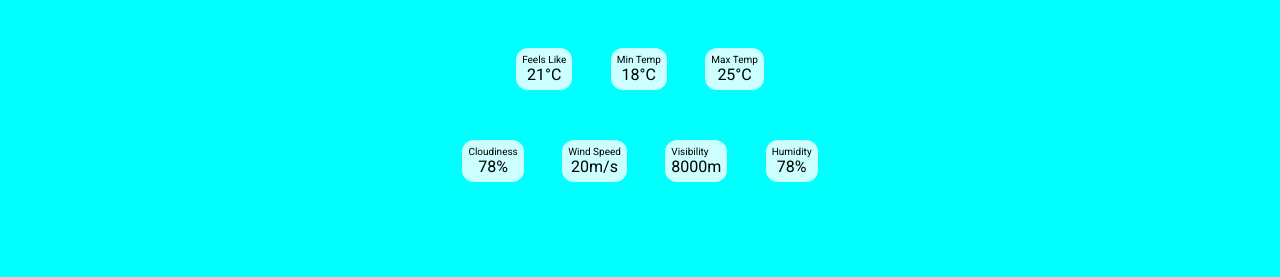
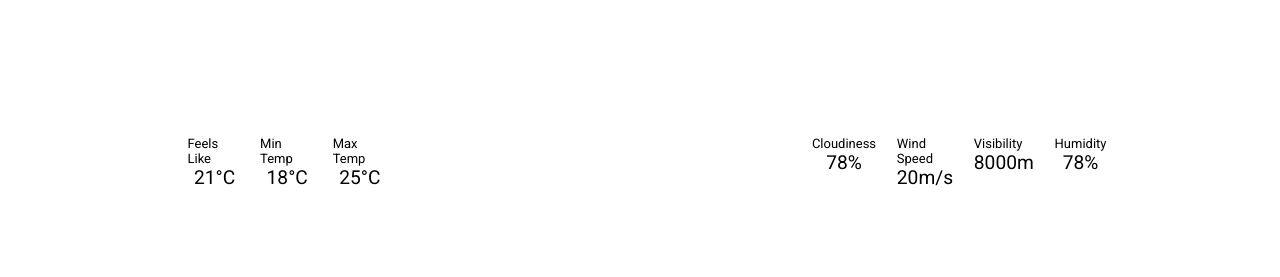
Before and after one commit to CantarinoG/top-weather-app, a website built with webpack: page dist/index.html in a window 1280 px wide. Shown: the part 523-800 px from the top of the page. Built offline with Linux system fonts and the light colour scheme.

Commit message:
Improve UI responsiveness

```diff
--- a/src/style.css
+++ b/src/style.css
@@ -22,10 +22,6 @@ body {
     rgb(42, 37, 66) rain cloud
     rgb(152, 150, 166)
     */
-}
-
-body:hover {
-    background-color: aqua;
 }
 
 header {
@@ -125,6 +121,34 @@ h2 {
 }
 
 main, .card {
-    background-color: rgba(255, 255, 255, 0.8);
+    background-color: rgba(255, 255, 255, 0.65);
     border-radius: 12px;
 }
+
+@media only screen and (min-width: 650px){
+
+    #data-display {
+        flex-direction: row;
+        justify-content: space-around;
+        align-items: center;
+    }
+
+    .row {
+        flex-wrap: nowrap;
+        justify-content: space-around;
+        align-content: flex-start;
+    }
+
+    .upper-card {
+        font-size: small;
+    }
+
+    .lower-card {
+        font-size: larger;
+    }
+
+    .card {
+        flex: 1;
+    }
+
+}
```
Also changed, not shown: dist/main.js.
